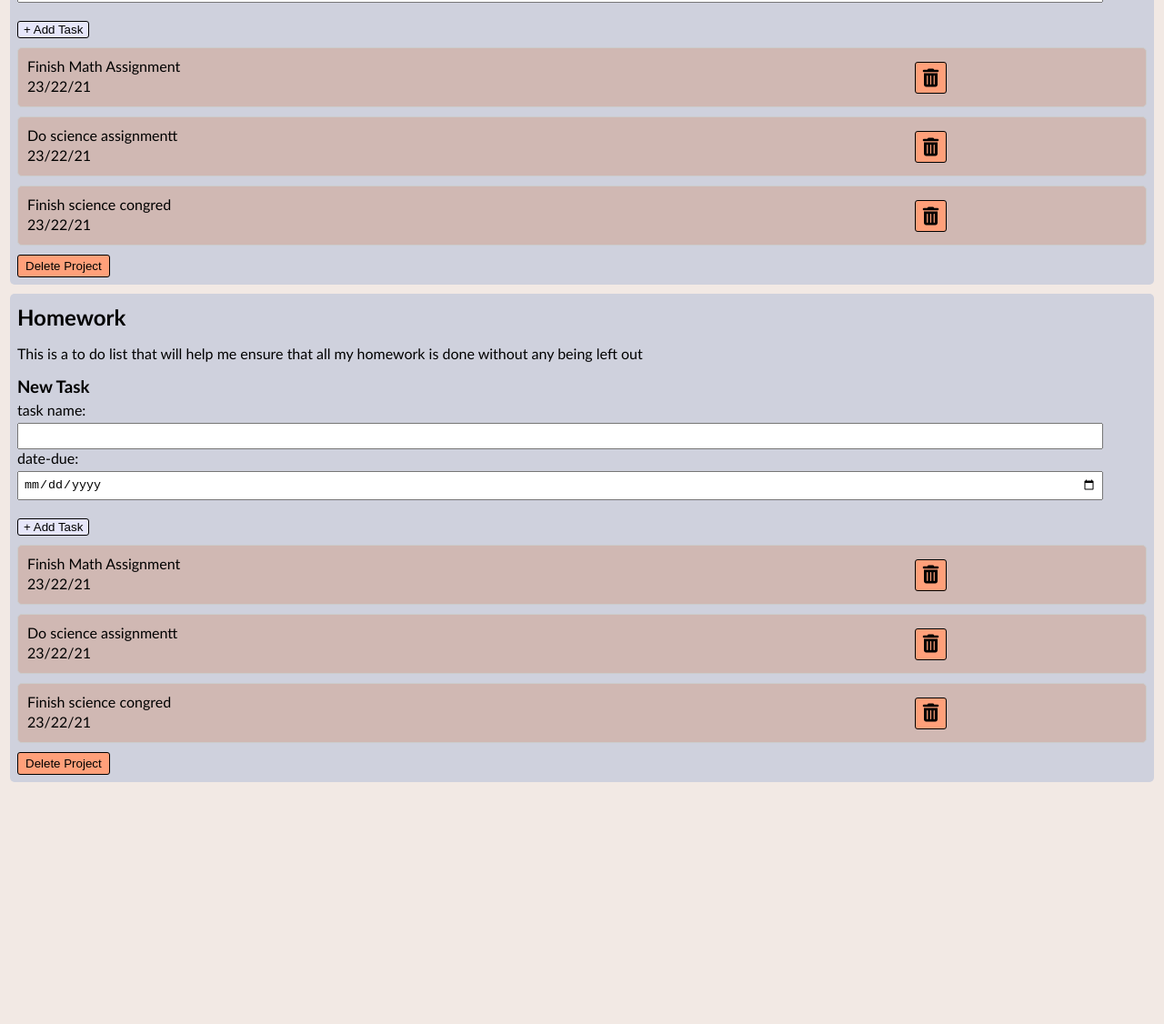
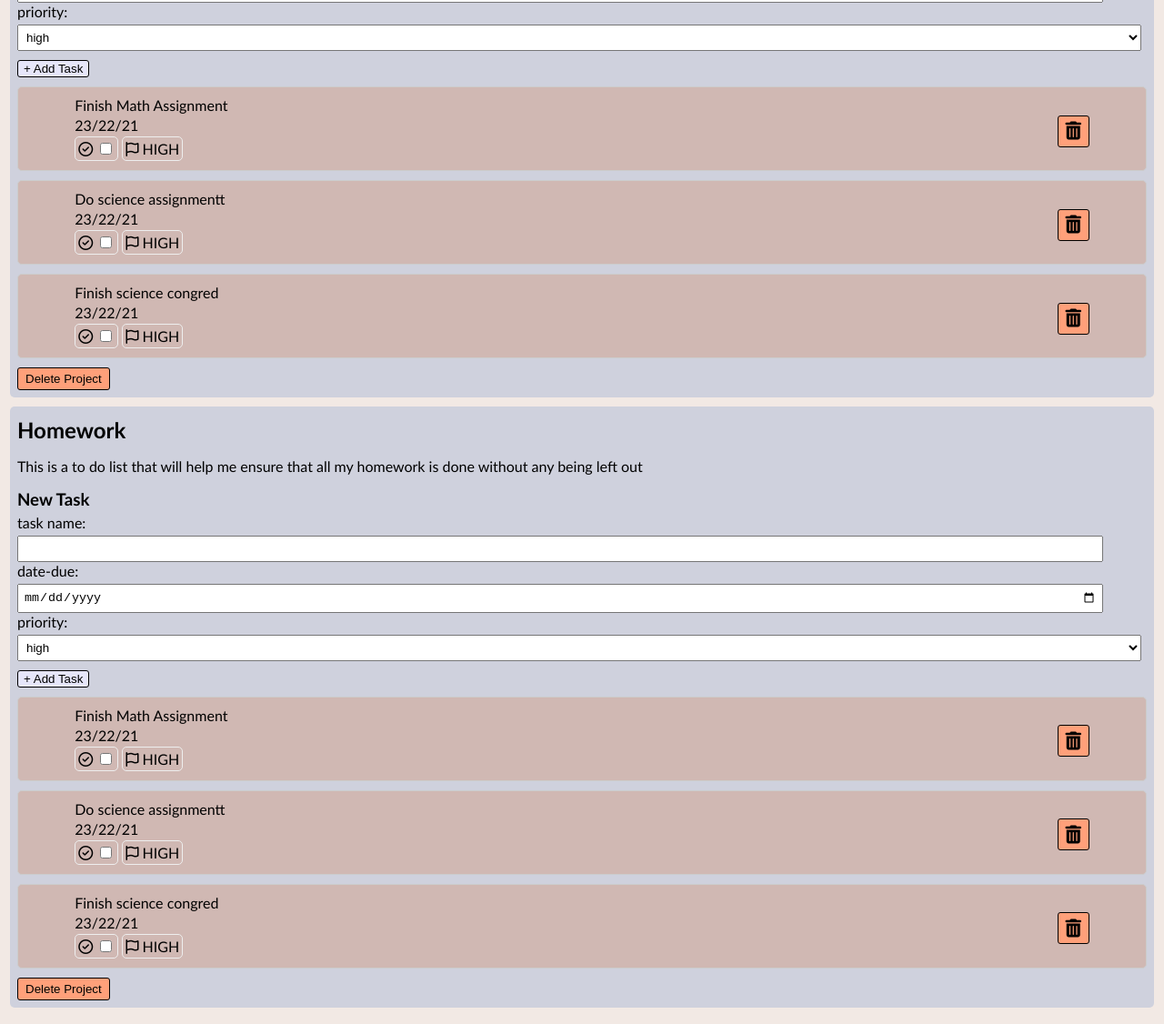
Before and after one commit to JayKowski/to-do-list, a plain HTML site: page index.html in a window 1280 px wide. Shown: the part 319-1445 px from the top of the page at 91% size. Before the commit the page ends 1197 px from the top, so only its background shows below. Drawn offline with Linux system fonts and the light colour scheme.

Commit message:
add priority feature, checkbox for completion

```diff
--- a/index.html
+++ b/index.html
@@ -29,20 +29,67 @@
                     <input class="task-input" type="text" name="task-name"><br>
                     <label for="task-name">date-due: </label><br>
                     <input class="task-input" type="date" name="task-date"><br>
+                    <label for="priority">priority: </label><br>
+                    <select class="task-input-dd" name="priority">
+                        <option value="high">high</option>
+                        <option value="medium">medium</option>
+                        <option value="low">low</option>
+                      </select><br>
                     <input class="add-task" type="submit" value="+ Add Task">
                 </form>
                 <div class="task-list">
-                    <span class="task-text"><p class="task-desc">Finish Math Assignment</p><p class="due-date">23/22/21</p></span><button class="delete-task"><i class="fas fa-trash-alt"></i></button>
+                    <span class="task-text">
+                        <p class="task-desc">Finish Math Assignment</p>
+                        <p class="due-date">23/22/21</p>
+                        <div class="check-form">
+                            <div class="task-footer">
+                                <i class="far fa-check-circle"></i>
+                                <input type="checkbox" class="done-task">
+                            </div>
+                            <div class="task-footer">
+                                <i class="far fa-flag"></i>
+                                <span class="task-priority">HIGH</span>
+                            </div>
+                        </div>
+                    </span>
+                    <button class="delete-task"><i class="fas fa-trash-alt"></i></button>
                 </div>
                 <div class="task-list">
-                    <span class="task-text"><p class="task-desc">Do science assignmentt</p><p class="due-date">23/22/21</p></span><button class="delete-task"><i class="fas fa-trash-alt"></i></button>
+                    <span class="task-text">
+                        <p class="task-desc">Do science assignmentt</p>
+                        <p class="due-date">23/22/21</p>
+                        <div class="check-form">
+                            <div class="task-footer">
+                                <i class="far fa-check-circle"></i>
+                                <input type="checkbox" class="done-task">
+                            </div>
+                            <div class="task-footer">
+                                <i class="far fa-flag"></i>
+                                <span class="task-priority">HIGH</span>
+                            </div>
+                        </div>
+                    </span>
+                    <button class="delete-task"><i class="fas fa-trash-alt"></i></button>
                 </div>
                 <div class="task-list">
-                    <span class="task-text"><p class="task-desc">Finish science congred</p><p class="due-date">23/22/21</p></span><button class="delete-task"><i class="fas fa-trash-alt"></i></button>
+                    <span class="task-text">
+                        <p class="task-desc">Finish science congred</p>
+                        <p class="due-date">23/22/21</p>
+                        <div class="check-form">
+                            <div class="task-footer">
+                                <i class="far fa-check-circle"></i>
+                                <input type="checkbox" class="done-task">
+                            </div>
+                            <div class="task-footer">
+                                <i class="far fa-flag"></i>
+                                <span class="task-priority">HIGH</span>
+                            </div>
+                        </div>
+                    </span>
+                    <button class="delete-task"><i class="fas fa-trash-alt"></i></button>
                 </div>
                     <button class="dlt-prjct">Delete Project</button>
             </div>
-
             <div class="to-do">
                 <h2 class="to-do-title">Homework</h2>
                 <p class="to-do-description">This is a to do list that will help me ensure that all my homework is done without any being left
@@ -53,16 +100,64 @@
                     <input class="task-input" type="text" name="task-name"><br>
                     <label for="task-name">date-due: </label><br>
                     <input class="task-input" type="date" name="task-date"><br>
+                    <label for="priority">priority: </label><br>
+                    <select class="task-input-dd" name="priority">
+                        <option value="high">high</option>
+                        <option value="medium">medium</option>
+                        <option value="low">low</option>
+                      </select><br>
                     <input class="add-task" type="submit" value="+ Add Task">
                 </form>
                 <div class="task-list">
-                    <span class="task-text"><p class="task-desc">Finish Math Assignment</p><p class="due-date">23/22/21</p></span><button class="delete-task"><i class="fas fa-trash-alt"></i></button>
+                    <span class="task-text">
+                        <p class="task-desc">Finish Math Assignment</p>
+                        <p class="due-date">23/22/21</p>
+                        <div class="check-form">
+                            <div class="task-footer">
+                                <i class="far fa-check-circle"></i>
+                                <input type="checkbox" class="done-task">
+                            </div>
+                            <div class="task-footer">
+                                <i class="far fa-flag"></i>
+                                <span class="task-priority">HIGH</span>
+                            </div>
+                        </div>
+                    </span>
+                    <button class="delete-task"><i class="fas fa-trash-alt"></i></button>
                 </div>
                 <div class="task-list">
-                    <span class="task-text"><p class="task-desc">Do science assignmentt</p><p class="due-date">23/22/21</p></span><button class="delete-task"><i class="fas fa-trash-alt"></i></button>
+                    <span class="task-text">
+                        <p class="task-desc">Do science assignmentt</p>
+                        <p class="due-date">23/22/21</p>
+                        <div class="check-form">
+                            <div class="task-footer">
+                                <i class="far fa-check-circle"></i>
+                                <input type="checkbox" class="done-task">
+                            </div>
+                            <div class="task-footer">
+                                <i class="far fa-flag"></i>
+                                <span class="task-priority">HIGH</span>
+                            </div>
+                        </div>
+                    </span>
+                    <button class="delete-task"><i class="fas fa-trash-alt"></i></button>
                 </div>
                 <div class="task-list">
-                    <span class="task-text"><p class="task-desc">Finish science congred</p><p class="due-date">23/22/21</p></span><button class="delete-task"><i class="fas fa-trash-alt"></i></button>
+                    <span class="task-text">
+                        <p class="task-desc">Finish science congred</p>
+                        <p class="due-date">23/22/21</p>
+                        <div class="check-form">
+                            <div class="task-footer">
+                                <i class="far fa-check-circle"></i>
+                                <input type="checkbox" class="done-task">
+                            </div>
+                            <div class="task-footer">
+                                <i class="far fa-flag"></i>
+                                <span class="task-priority">HIGH</span>
+                            </div>
+                        </div>
+                    </span>
+                    <button class="delete-task"><i class="fas fa-trash-alt"></i></button>
                 </div>
                     <button class="dlt-prjct">Delete Project</button>
             </div>
--- a/styles.css
+++ b/styles.css
@@ -71,12 +71,14 @@ body{
     margin-top: 5px;
 }
 
+.new-task .task-input-dd {
+    width: 99.5%;
+    padding: 5px;
+    margin-top: 5px;
+}
+
 .to-do h2{
     margin: 3px 0 5px 0;
-}
-
-.to-do .add-task{
-    margin-top: 5px;
 }
 
 .to-do .task-list{
@@ -87,6 +89,8 @@ body{
     padding: 10px;
     margin: 10px 0;
     display: flex;
+    justify-content: space-around;
+    align-items: center;
 }
 
 .to-do .task-list .task-text {
@@ -97,6 +101,13 @@ body{
     margin: 0;
 }
 
+.task-list .check-form .task-footer {
+    border: 1px solid #eee;
+    display: inline-block;
+    padding: 3px;
+    border-radius: 5px;
+}
+
 .to-do .task-list .due-date{
     margin: 3px 0;
 }
@@ -105,7 +116,7 @@ body{
     background-color: #E6E6FA;
     border: 1px solid #000;
     border-radius: 3px;
-    margin-top: 20px;
+    margin-top: 10px;
 }
 
 .to-do .dlt-prjct{
```
